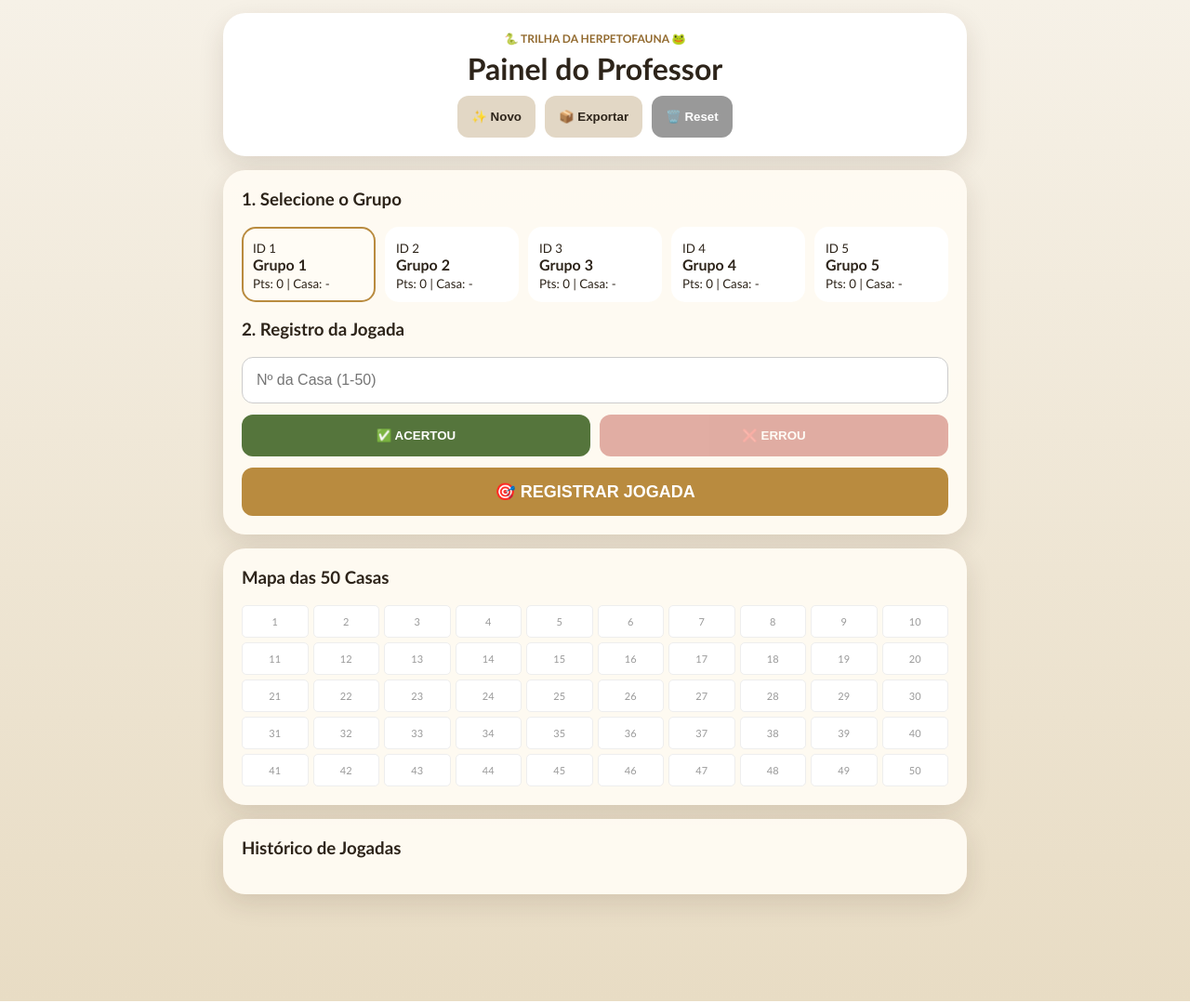
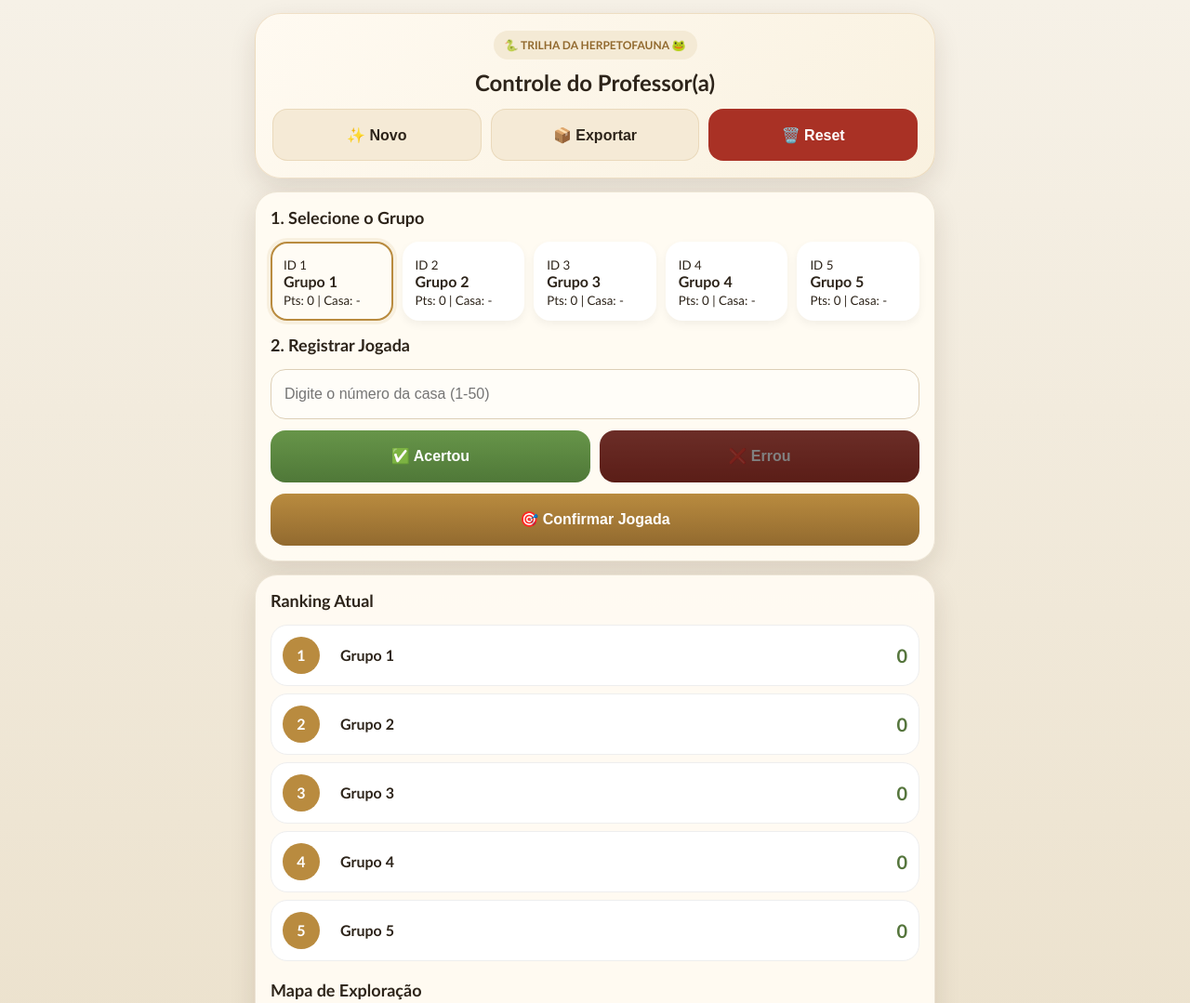
Before and after one commit to meliodashezerduques-gif/trilha-herpetofauna, a plain HTML site: page index.html in a window 1280 px wide. Shown: the top 1079 px of the page at 93% size. Drawn offline with Linux system fonts and the light colour scheme.

Commit message:
Update index.html

```diff
--- a/index.html
+++ b/index.html
@@ -19,220 +19,260 @@
       --danger-soft: #fae2de;
       --shadow: 0 10px 28px rgba(55, 37, 13, 0.12);
       --radius-xl: 24px;
+      --radius-lg: 18px;
     }
 
     * { box-sizing: border-box; -webkit-tap-highlight-color: transparent; }
 
     body {
       margin: 0;
-      font-family: "Trebuchet MS", sans-serif;
+      font-family: "Trebuchet MS", "Segoe UI", Arial, sans-serif;
       color: var(--ink);
       background: linear-gradient(180deg, var(--bg-1), var(--bg-2));
       min-height: 100vh;
-      padding: 14px;
-      padding-bottom: 100px;
     }
 
-    .wrap { max-width: 800px; margin: 0 auto; }
+    .wrap {
+      max-width: 760px;
+      margin: 0 auto;
+      padding: 14px;
+      padding-bottom: 110px;
+    }
 
     .hero {
-      background: white;
-      border-radius: var(--radius-xl);
-      padding: 20px;
+      background: linear-gradient(135deg, rgba(255,250,241,.98), rgba(249,241,223,.98));
+      border: 1px solid rgba(185,139,63,.22);
+      border-radius: 28px;
       box-shadow: var(--shadow);
-      margin-bottom: 15px;
+      padding: 18px;
+      margin-bottom: 14px;
       text-align: center;
+    }
+
+    .title-badge {
+      display: inline-flex;
+      padding: 8px 12px;
+      background: #f4ead5;
+      color: var(--gold-dark);
+      border-radius: 999px;
+      font-size: 12px;
+      font-weight: 800;
+      text-transform: uppercase;
+      margin-bottom: 10px;
     }
 
     .card {
       background: var(--panel);
+      border: 1px solid rgba(119, 91, 41, 0.14);
       border-radius: var(--radius-xl);
-      padding: 20px;
       box-shadow: var(--shadow);
-      margin-bottom: 15px;
+      padding: 16px;
+      margin-bottom: 14px;
     }
 
     .stack { display: grid; gap: 12px; }
 
+    .mobile-actions {
+      display: grid;
+      grid-template-columns: 1fr 1fr 1fr;
+      gap: 10px;
+      margin-top: 14px;
+    }
+
     input {
       width: 100%;
-      padding: 15px;
-      border-radius: 12px;
-      border: 1px solid #ccc;
+      min-height: 54px;
+      padding: 14px;
+      border-radius: 16px;
+      border: 1px solid #ddcfb7;
+      background: #fffdf8;
       font-size: 16px;
     }
 
     button {
-      padding: 15px;
-      border-radius: 12px;
+      border-radius: 16px;
+      min-height: 56px;
+      padding: 14px;
+      cursor: pointer;
+      font-weight: 800;
+      font-size: 16px;
       border: none;
-      font-weight: bold;
-      cursor: pointer;
       transition: 0.2s;
     }
 
-    .btn-primary { background: var(--gold); color: white; width: 100%; font-size: 18px; }
-    .btn-secondary { background: #e2d7c5; color: var(--ink); }
-    .btn-success { background: var(--leaf); color: white; flex: 1; }
-    .btn-error { background: var(--danger); color: white; flex: 1; }
-    .btn-danger { background: #999; color: white; }
+    .btn-primary { color: white; background: linear-gradient(180deg, var(--gold), var(--gold-dark)); width: 100%; }
+    .btn-success { color: white; background: linear-gradient(180deg, #679549, #4f7838); flex: 1; }
+    .btn-error { color: white; background: linear-gradient(180deg, #d65b4f, #b53a2d); flex: 1; }
+    .btn-secondary { color: var(--ink); background: #f5ead6; border: 1px solid rgba(185,139,63,.18); }
+    .btn-danger { color: white; background: #a93125; }
 
-    .quick-group-grid { display: grid; grid-template-columns: repeat(auto-fit, minmax(120px, 1fr)); gap: 10px; margin-bottom: 15px; }
+    .quick-group-grid { display: grid; grid-template-columns: repeat(auto-fit, minmax(100px, 1fr)); gap: 10px; }
     .group-btn {
       background: white;
       border: 2px solid transparent;
-      padding: 10px;
-      border-radius: 15px;
-      text-align: left;
+      padding: 12px;
+      border-radius: 18px;
+      cursor: pointer;
+      box-shadow: 0 4px 10px rgba(0,0,0,0.05);
     }
-    .group-btn.active { border-color: var(--gold); background: #fffcf5; }
+    .group-btn.active { border-color: var(--gold); background: #fffcf5; box-shadow: 0 0 0 4px rgba(185,139,63,0.1); }
 
-    .house-board { display: grid; grid-template-columns: repeat(10, 1fr); gap: 5px; margin-top: 15px; }
-    .house { height: 35px; background: white; border-radius: 5px; display: grid; place-items: center; font-size: 11px; color: #999; border: 1px solid #eee; }
+    .house-board { display: grid; grid-template-columns: repeat(10, 1fr); gap: 6px; margin-top: 15px; }
+    .house {
+        height: 40px; background: white; border-radius: 10px; display: grid;
+        place-items: center; font-size: 12px; border: 1px solid #eee; color: #bbb;
+    }
     .house.visited { background: var(--leaf-soft); color: var(--leaf); border-color: var(--leaf); font-weight: bold; }
 
-    .history-item { background: white; padding: 10px; border-radius: 10px; margin-bottom: 5px; font-size: 14px; border-left: 4px solid var(--gold); }
+    .placar-item {
+      display: grid; grid-template-columns: 50px 1fr auto; gap: 12px; align-items: center;
+      padding: 12px; border-radius: 18px; background: white; border: 1px solid #eee; margin-bottom: 8px;
+    }
+    .posicao { width: 40px; height: 40px; border-radius: 50%; background: var(--gold); color: white; display: grid; place-items: center; font-weight: 900; }
 
-    .flex-row { display: flex; gap: 10px; }
-    .hidden { display: none; }
+    .history-item { border-radius: 12px; padding: 10px; background: white; margin-bottom: 8px; border-left: 5px solid var(--gold); font-size: 14px; }
+
+    @media (max-width: 600px) { .house-board { grid-template-columns: repeat(5, 1fr); } }
   </style>
 </head>
 <body>
 
   <div class="wrap">
-    <div class="hero">
-      <div style="font-size: 12px; font-weight: 800; color: var(--gold-dark); text-transform: uppercase;">🐍 Trilha da Herpetofauna 🐸</div>
-      <h1 style="margin: 5px 0;">Painel do Professor</h1>
-      <div class="flex-row" style="justify-content: center; margin-top: 10px;">
+    <section class="hero">
+      <div class="title-badge">🐍 Trilha da Herpetofauna 🐸</div>
+      <h1 style="margin:0">Controle do Professor(a)</h1>
+      <div class="mobile-actions">
         <button class="btn-secondary" onclick="novaPartida()">✨ Novo</button>
-        <button class="btn-secondary" onclick="exportarRelatorio()">📦 Exportar</button>
-        <button class="btn-danger" onclick="limparTudo()">🗑️ Reset</button>
+        <button class="btn-secondary" onclick="exportarPDF()">📦 Exportar</button>
+        <button class="btn-danger" onclick="limparCache()">🗑️ Reset</button>
+      </div>
+    </section>
+
+    <div class="card">
+      <h2 style="font-size:18px; margin-top:0">1. Selecione o Grupo</h2>
+      <div id="gridGrupos" class="quick-group-grid"></div>
+
+      <h2 style="font-size:18px; margin-top:15px">2. Registrar Jogada</h2>
+      <div class="stack">
+        <input id="inputCasa" type="number" placeholder="Digite o número da casa (1-50)" inputmode="numeric">
+        <div style="display:flex; gap:10px;">
+          <button id="btnAcertou" class="btn-success" onclick="definirStatus('acertou')">✅ Acertou</button>
+          <button id="btnErrou" class="btn-error" onclick="definirStatus('errou')">❌ Errou</button>
+        </div>
+        <button class="btn-primary" onclick="confirmarJogada()">🎯 Confirmar Jogada</button>
       </div>
     </div>
 
     <div class="card">
-      <h3 style="margin-top:0">1. Selecione o Grupo</h3>
-      <div id="groupGrid" class="quick-group-grid"></div>
+      <h2 style="font-size:18px; margin-top:0">Ranking Atual</h2>
+      <div id="rankingLista"></div>
 
-      <h3>2. Registro da Jogada</h3>
-      <div class="stack">
-        <input id="casaInput" type="number" placeholder="Nº da Casa (1-50)" inputmode="numeric">
-        <div class="flex-row">
-          <button id="btnAcertou" class="btn-success" onclick="setResultado('acertou')">✅ ACERTOU</button>
-          <button id="btnErrou" class="btn-error" onclick="setResultado('errou')">❌ ERROU</button>
-        </div>
-        <button class="btn-primary" onclick="registrar()">🎯 REGISTRAR JOGADA</button>
-      </div>
+      <h2 style="font-size:18px; margin-top:20px">Mapa de Exploração</h2>
+      <div id="mapa" class="house-board"></div>
     </div>
 
     <div class="card">
-      <h3 style="margin-top:0">Mapa das 50 Casas</h3>
-      <div id="mapaCasas" class="house-board"></div>
-    </div>
-
-    <div class="card">
-      <h3 style="margin-top:0">Histórico de Jogadas</h3>
-      <div id="listaHistorico"></div>
+        <h2 style="font-size:18px; margin-top:0">Histórico Recente</h2>
+        <div id="historico"></div>
     </div>
   </div>
 
   <script>
-    const KEY = 'herpeto_v3_session';
-    let estado = JSON.parse(sessionStorage.getItem(KEY)) || {
-      id: Date.now(),
-      grupos: Array.from({length: 5}, (_, i) => ({ id: i+1, nome: `Grupo ${i+1}`, pontos: 0, casa: '-' })),
-      jogadas: [],
-      casasVisitadas: []
+    const STORAGE_KEY = 'herpeto_v4_prod';
+    let db = JSON.parse(sessionStorage.getItem(STORAGE_KEY)) || {
+      grupos: Array.from({length: 5}, (_, i) => ({ id: i+1, nome: `Grupo ${i+1}`, pts: 0, casa: '-' })),
+      historico: [],
+      visitadas: []
     };
 
-    let grupoAtivo = 1;
-    let resultadoAtivo = 'acertou';
+    let idAtivo = 1;
+    let statusAtivo = 'acertou';
 
     function salvar() {
-      sessionStorage.setItem(KEY, JSON.stringify(estado));
-      render();
+      sessionStorage.setItem(STORAGE_KEY, JSON.stringify(db));
+      renderizar();
     }
 
-    function setResultado(r) {
-      resultadoAtivo = r;
-      document.getElementById('btnAcertou').style.opacity = r === 'acertou' ? '1' : '0.4';
-      document.getElementById('btnErrou').style.opacity = r === 'errou' ? '1' : '0.4';
+    function definirStatus(s) {
+      statusAtivo = s;
+      document.getElementById('btnAcertou').style.filter = s === 'acertou' ? 'brightness(1)' : 'brightness(0.5)';
+      document.getElementById('btnErrou').style.filter = s === 'errou' ? 'brightness(1)' : 'brightness(0.5)';
     }
 
-    function registrar() {
-      const casa = parseInt(document.getElementById('casaInput').value);
-      if (!casa || casa < 1 || casa > 50) return alert("Insira uma casa de 1 a 50");
-      if (estado.casasVisitadas.includes(casa)) return alert("Esta casa já foi usada!");
+    function confirmarJogada() {
+      const casa = parseInt(document.getElementById('inputCasa').value);
+      if (!casa || casa < 1 || casa > 50) return alert("Escolha uma casa válida!");
+      if (db.visitadas.includes(casa)) return alert("Casa já visitada!");
 
-      const g = estado.grupos.find(x => x.id === grupoAtivo);
-      const acertou = resultadoAtivo === 'acertou';
+      const g = db.grupos.find(x => x.id === idAtivo);
+      const acertou = statusAtivo === 'acertou';
 
       g.casa = casa;
-      if (acertou) g.pontos++;
+      if (acertou) g.pts++;
 
-      estado.casasVisitadas.push(casa);
-      estado.jogadas.unshift({
-        grupo: g.nome,
-        casa: casa,
-        resultado: acertou ? 'Acertou' : 'Errou',
-        hora: new Date().toLocaleTimeString()
-      });
+      db.visitadas.push(casa);
+      db.historico.unshift({ texto: `${g.nome} na casa ${casa} (${acertou ? 'Acertou' : 'Errou'})`, hora: new Date().toLocaleTimeString() });
 
-      document.getElementById('casaInput').value = '';
+      document.getElementById('inputCasa').value = '';
       salvar();
     }
 
-    function exportarRelatorio() {
-        const ranking = [...estado.grupos].sort((a,b) => b.pontos - a.pontos);
-        let txt = `RELATÓRIO DE PARTIDA - HERPETOFAUNA\nID: ${estado.id}\n\n`;
-
-        ranking.forEach((g, i) => {
-            txt += `${i+1}º ${g.nome} | Pontos: ${g.pontos} | Última Casa: ${g.casa}\n`;
+    function exportarPDF() {
+        const ordenado = [...db.grupos].sort((a,b) => b.pts - a.pts);
+        let relatorio = `RELATÓRIO DE PARTIDA\n------------------\n`;
+        ordenado.forEach((g, i) => {
+            relatorio += `${i+1}º - ${g.nome} | Pontos: ${g.pts} | Casa Final: ${g.casa}\n`;
         });
 
         const win = window.open('', '_blank');
-        if(!win) return alert("Bloqueador de pop-ups ativo! Permita para exportar.");
+        if(!win) return alert("Habilite pop-ups para gerar o relatório!");
 
         win.document.write(`
-            <html><head><title>Relatório</title></head>
-            <body style="font-family:sans-serif; padding:30px;">
-                <h1>Resultado da Partida</h1>
-                <pre style="font-size:16px; background:#f4f4f4; padding:20px;">${txt}</pre>
+            <html><head><title>Relatório Trilha</title></head>
+            <body style="font-family:sans-serif; padding:40px;">
+                <h1 style="color:#b98b3f">Trilha da Herpetofauna</h1>
+                <pre style="font-size:18px; line-height:1.8;">${relatorio}</pre>
                 <script>setTimeout(() => { window.print(); window.close(); }, 500);<\/script>
             </body></html>
         `);
         win.document.close();
     }
 
-    function novaPartida() {
-      if(confirm("Reiniciar partida?")) {
-        estado = { id: Date.now(), grupos: Array.from({length: 5}, (_, i) => ({ id: i+1, nome: `Grupo ${i+1}`, pontos: 0, casa: '-' })), jogadas: [], casasVisitadas: [] };
-        salvar();
-      }
-    }
+    function novaPartida() { if(confirm("Zerar placar?")) { db.grupos.forEach(g => {g.pts=0; g.casa='-';}); db.historico=[]; db.visitadas=[]; salvar(); } }
+    function limparCache() { if(confirm("Apagar todos os dados e nomes?")) { sessionStorage.clear(); location.reload(); } }
 
-    function render() {
-      // Grupos
-      document.getElementById('groupGrid').innerHTML = estado.grupos.map(g => `
-        <div class="group-btn ${g.id === grupoAtivo ? 'active' : ''}" onclick="grupoAtivo=${g.id}; render();">
+    function renderizar() {
+      // Grupos Seletor
+      document.getElementById('gridGrupos').innerHTML = db.grupos.map(g => `
+        <div class="group-btn ${g.id === idAtivo ? 'active' : ''}" onclick="idAtivo=${g.id}; renderizar();">
           <small>ID ${g.id}</small><br><b>${g.nome}</b><br>
-          <small>Pts: ${g.pontos} | Casa: ${g.casa}</small>
+          <small>Pts: ${g.pts} | Casa: ${g.casa}</small>
+        </div>
+      `).join('');
+
+      // Ranking
+      const rank = [...db.grupos].sort((a,b) => b.pts - a.pts);
+      document.getElementById('rankingLista').innerHTML = rank.map((g, i) => `
+        <div class="placar-item">
+          <div class="posicao">${i+1}</div>
+          <b>${g.nome}</b>
+          <div style="font-size:20px; font-weight:900; color:var(--leaf)">${g.pts}</div>
         </div>
       `).join('');
 
       // Mapa
-      document.getElementById('mapaCasas').innerHTML = Array.from({length: 50}, (_, i) => i + 1).map(c => `
-        <div class="house ${estado.casasVisitadas.includes(c) ? 'visited' : ''}">${c}</div>
+      document.getElementById('mapa').innerHTML = Array.from({length: 50}, (_, i) => i + 1).map(c => `
+        <div class="house ${db.visitadas.includes(c) ? 'visited' : ''}">${c}</div>
       `).join('');
 
       // Histórico
-      document.getElementById('listaHistorico').innerHTML = estado.jogadas.map(j => `
-        <div class="history-item"><b>${j.grupo}</b> - Casa ${j.casa} (${j.resultado}) <span style="float:right; font-size:10px">${j.hora}</span></div>
+      document.getElementById('historico').innerHTML = db.historico.map(h => `
+        <div class="history-item"><b>${h.texto}</b> <span style="float:right; font-size:11px; color:#999">${h.hora}</span></div>
       `).join('');
     }
 
-    setResultado('acertou');
-    render();
+    definirStatus('acertou');
+    renderizar();
   </script>
 </body>
 </html>
```
